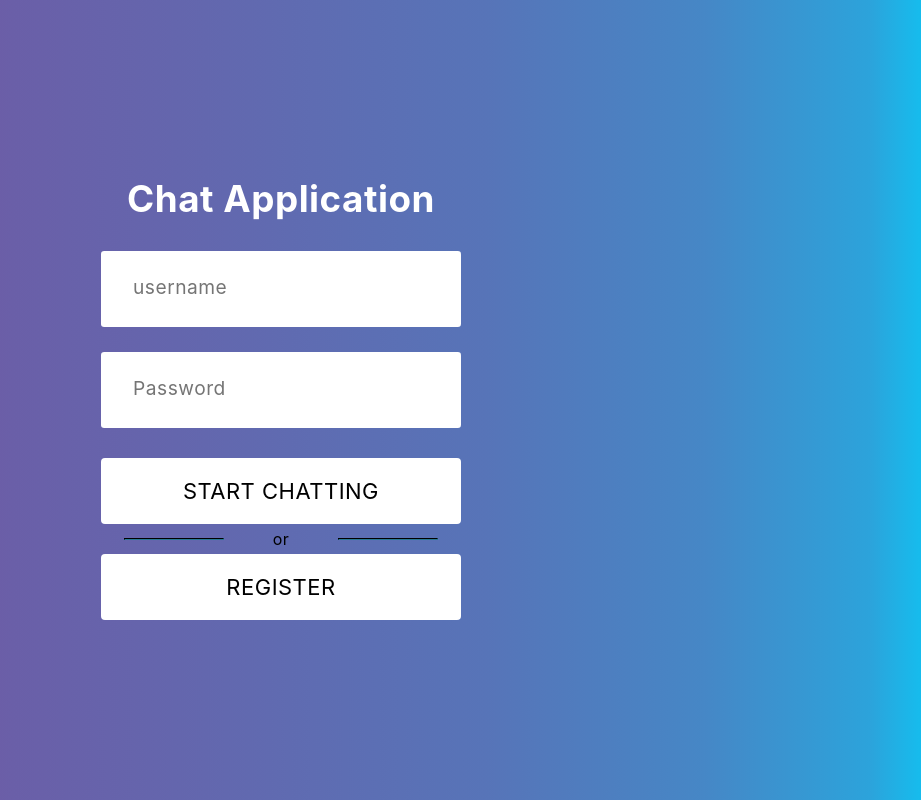
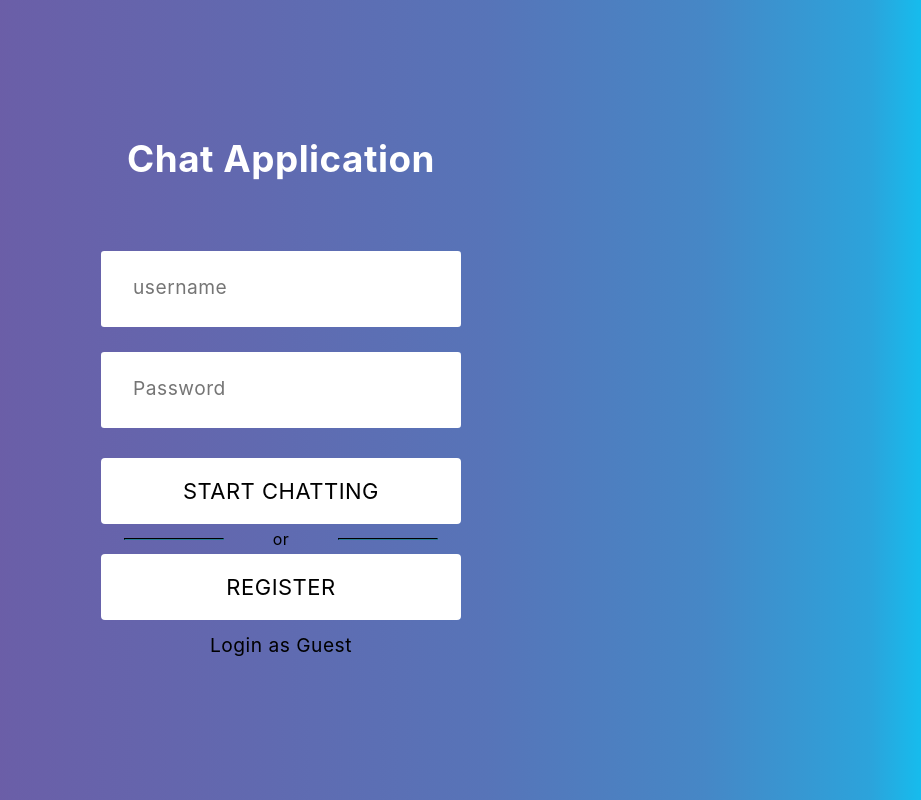
Before and after one commit to hptran7/chatApp-client, a React (Create React App) app: page /#/ in a window 1280 px wide. Shown: the whole page, without its empty margins (359-1280 px from the left). Built offline with nearby package versions, Linux system fonts and the light colour scheme.

Commit message:
adding login as guest

```diff
--- a/src/App.css
+++ b/src/App.css
@@ -565,7 +565,18 @@
   display: flex;
   color: #efefef;
 }
+.guest-login {
+  padding: 8px;
+  display: flex;
+  justify-content: center;
+  align-items: center;
+  font-size: 1.2em;
+}
 
+.guest-login:hover {
+  color: red;
+  cursor: pointer;
+}
 @media screen and (max-width: 750px) {
   .navbar {
     display: block;
--- a/src/components/Login.js
+++ b/src/components/Login.js
@@ -20,12 +20,13 @@ function Login(props) {
   const handleOnLogin = async () => {
     axios.post(`${server}/user/login`, user).then(async (result) => {
       if (result.data.login) {
-        console.log(result.data.userAvatar);
         const token = result.data.token;
         localStorage.setItem("jsonwebtoken", token);
         setAuthenticationHeader(token);
         props.onLogin(result.data.userName, result.data.userAvatar);
         history.push("/main");
+      } else {
+        setMessage(result.data.message);
       }
     });
   };
@@ -54,6 +55,19 @@ function Login(props) {
     setShowRegister(!showRegister);
   };
 
+  const logInAsGuest = () => {
+    axios
+      .post(`${server}/user/login`, { userName: "guest", password: "password" })
+      .then(async (result) => {
+        if (result.data.login) {
+          const token = result.data.token;
+          localStorage.setItem("jsonwebtoken", token);
+          setAuthenticationHeader(token);
+          props.onLogin(result.data.userName, result.data.userAvatar);
+          history.push("/main");
+        }
+      });
+  };
   return (
     <div className="wrapper">
       {showRegister ? (
@@ -101,6 +115,7 @@ function Login(props) {
       ) : (
         <div className="form">
           <h1 className="title">Chat Application</h1>
+          <div className="result-message">{message}</div>
           <input
             placeholder="username"
             name="userName"
@@ -130,6 +145,9 @@ function Login(props) {
               <span>register</span>
             </button>
           </div>
+          <div className="guest-login">
+            <p onClick={logInAsGuest}>Login as Guest</p>
+          </div>
         </div>
       )}
     </div>
```
